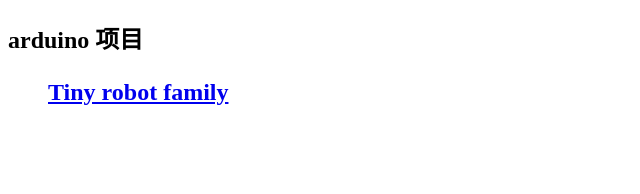
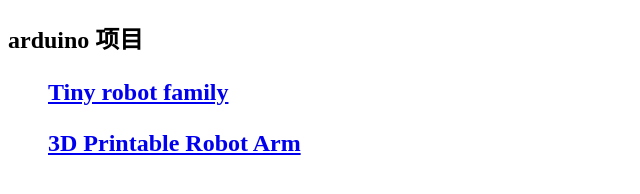
Before and after one commit to luooove/Xiangzi, a plain HTML site: page Works/Todo/Todo.html in a window 1280 px wide. Shown: the whole page, without its empty margins (0-640 px from the left). Drawn offline with Linux system fonts and the light colour scheme.

Commit message:
Update Todo.html

```diff
--- a/Works/Todo/Todo.html
+++ b/Works/Todo/Todo.html
@@ -8,6 +8,7 @@
 <h2>
 arduino 项目
 <ol><a href="https://hackaday.io/project/581-tiny-robot-family">Tiny robot family</a></ol>
+<ol><a href="https://hackaday.io/project/3800-3d-printable-robot-arm">3D Printable Robot Arm</a></ol>
 </h2>
 </body>
 </html>
```
